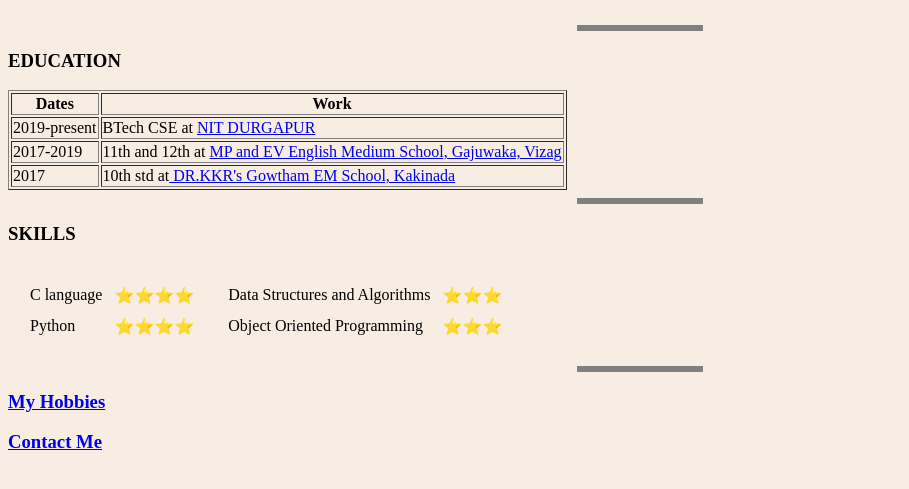
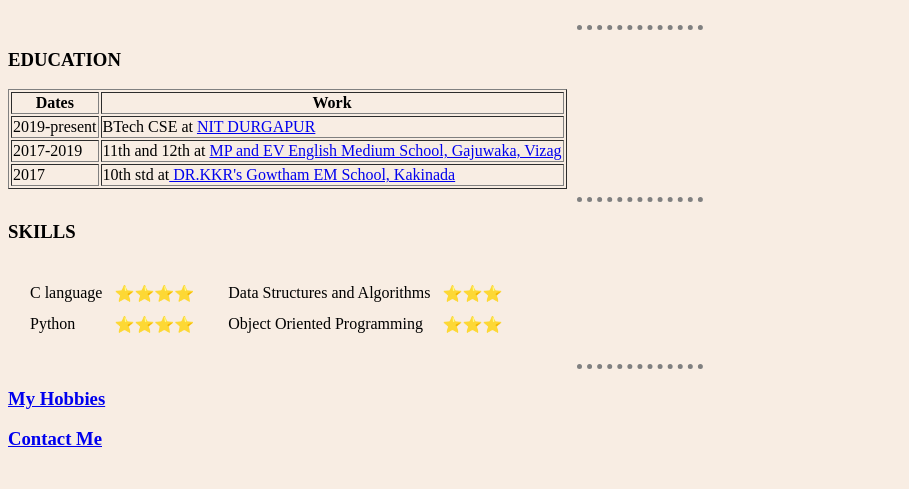
Before and after one commit to renuka9120/CV, a plain HTML site: page index.html in a window 1280 px wide. Shown: the part 187-676 px from the top of the page, without its empty margins (0-909 px from the left). Drawn offline with Linux system fonts and the light colour scheme.

Commit message:
Update index.html

```diff
--- a/index.html
+++ b/index.html
@@ -18,7 +18,7 @@
       </td>
     </tr>
   </table>
-  <hr size='3' noshade>
+  <hr>
   <h3>EDUCATION</h3>
   <table border='1'>
     <thead>
@@ -46,7 +46,7 @@
     </tfoot>
   </table>
 
-  <hr size='3' noshade>
+  <hr>
   <h3>SKILLS</h3>
 
   <table cellspacing='10'>
@@ -81,7 +81,7 @@
 
 
 
-  <hr size='3' noshade>
+  <hr>
   <h3><a href="hobbies.html"><strong>My Hobbies</strong></a></h3>
   <h3><a href="contact-me.html">Contact Me</a></h3>
 
```
